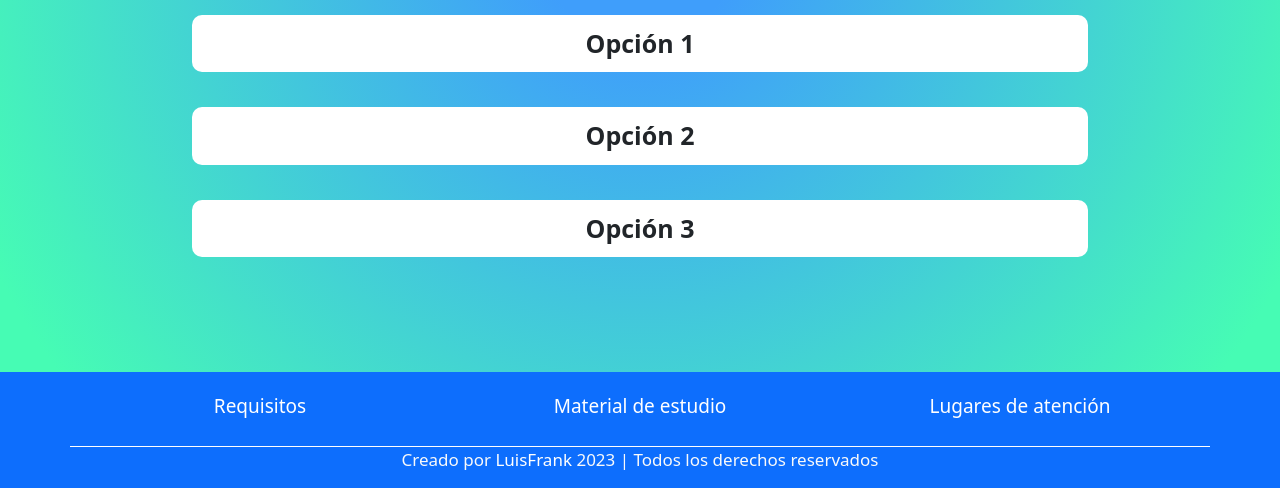
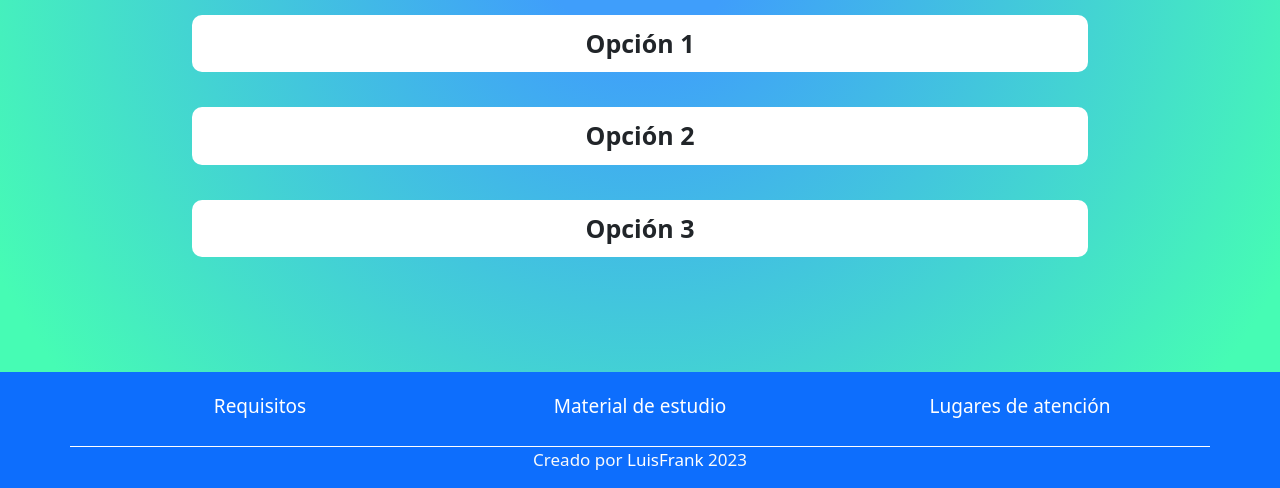
Before and after one commit to LuissFrank/Simulador-de-examen-vial, a plain HTML site: page index.html in a window 1280 px wide. Shown: the part 612-1100 px from the top of the page. Drawn offline with nearby package versions, Linux system fonts and the light colour scheme; some packages are replaced by stand-ins of ours; a script that the page names is missing.

Commit message:
Update index.html

```diff
--- a/index.html
+++ b/index.html
@@ -82,7 +82,7 @@
                <a class="nav-link" href="https://www.google.com/maps/d/u/0/viewer?mid=1lj-L02UhyhVLmDEmbLorvUm1e2Qovr17&ll=-34.69396596454252%2C-58.58044595705568&z=13" target="_blank">Lugares de atención</a>
               </div>
               <div id="creador">
-               <p>Creado por <a href="https://github.com/LuissFrank" id="github">LuisFrank</a> 2023 | Todos los derechos reservados</p>
+               <p>Creado por <a href="https://github.com/LuissFrank" id="github">LuisFrank</a> 2023</p>
               </div>
             </div>
           </div>
```
